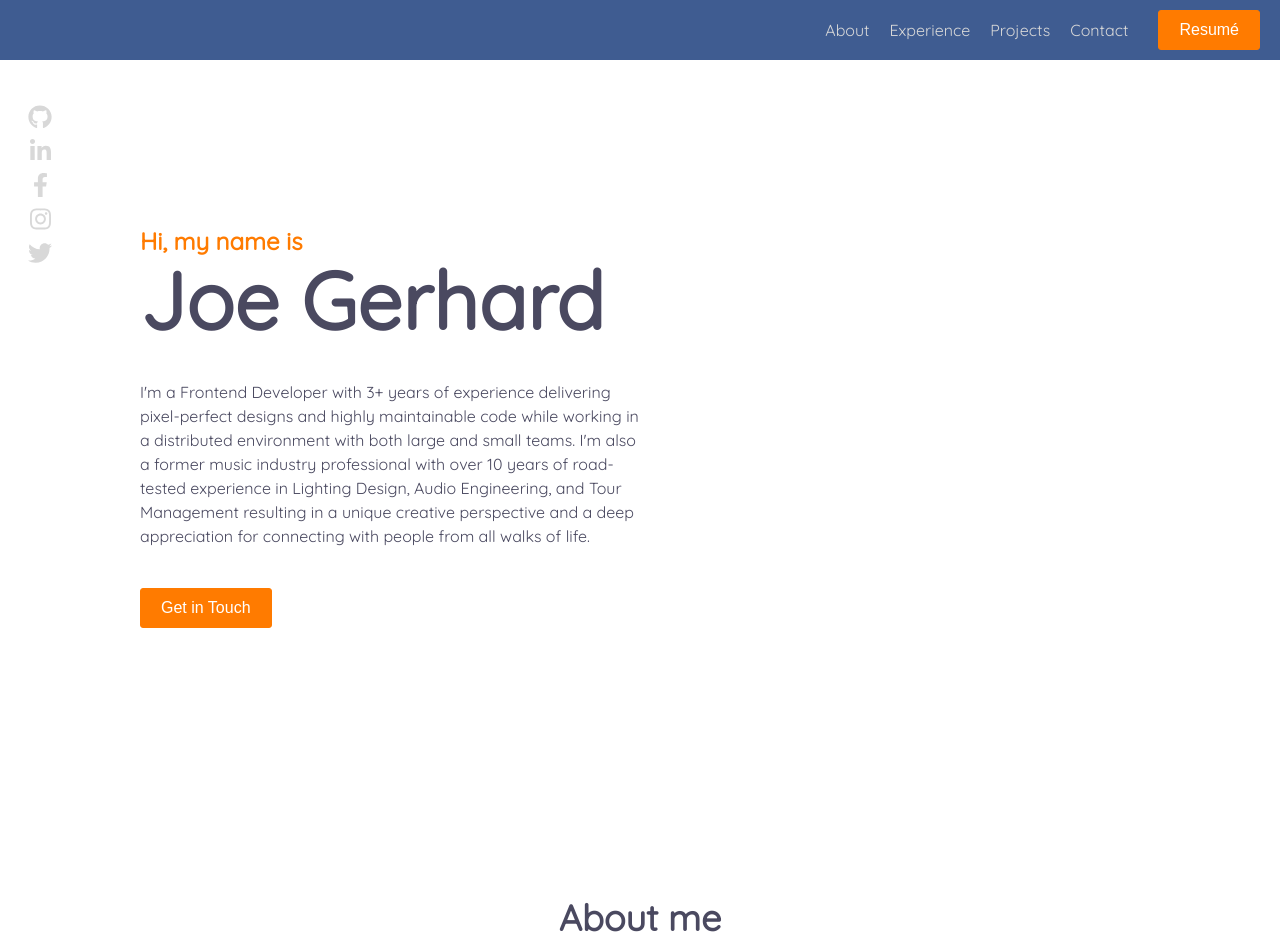
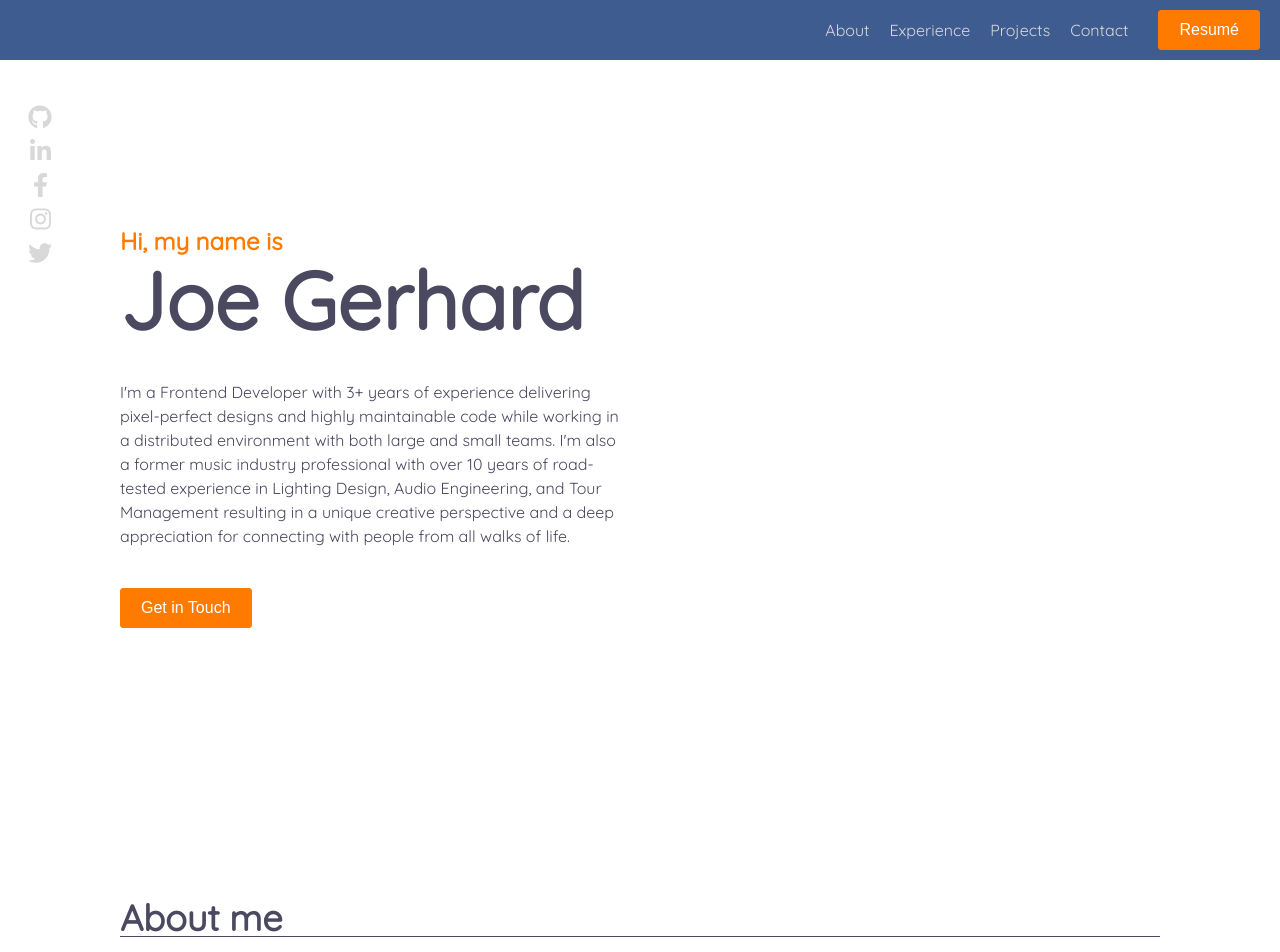
Before and after one commit to joe-gerhard/portfolio, a React (Create React App) app: page / in a window 1280 px wide. Shown: the top 952 px of the page. Built offline with nearby package versions, Linux system fonts and the light colour scheme.

Commit message:
Update section header styles and convert everything to box-sizing: border-box

```diff
--- a/src/components/AboutSection/AboutSection.jsx
+++ b/src/components/AboutSection/AboutSection.jsx
@@ -1,5 +1,6 @@
 import React, { useState, useEffect } from "react";
 import { StyledAboutSection, Text, Card, ImageContainer } from "./styles";
+import { H2 } from "../../styles";
 
 const AboutSection = ({ aboutRef, scrollY }) => {
     const [hover, setHover] = useState(false);
@@ -21,7 +22,7 @@ const AboutSection = ({ aboutRef, scrollY }) => {
 
     return (
         <StyledAboutSection ref={aboutRef}>
-            <h2>About me</h2>
+            <H2>About me</H2>
             <Card
                 onMouseEnter={() => setHover(true)}
                 onMouseLeave={() => setHover(false)}
--- a/src/components/App/styles.js
+++ b/src/components/App/styles.js
@@ -8,15 +8,16 @@ export const StyledApp = styled.div`
 `;
 
 export const Sections = styled.div`
-    width: 80vw;
-    max-width: 1000px;
+    width: 100%;
+    max-width: 1200px;
     display: flex;
     flex-direction: column;
     align-items: center;
     justify-content: center;
     margin-top: 100px;
+    padding: 0 1.5rem;
 
-    @media (max-width: ${breakpoints.medium}) {
-        width: 85vw;
+    @media (min-width: ${breakpoints.medium}) {
+        padding: 0 5rem;
     }
 `;
--- a/src/components/ContactSection/ContactSection.jsx
+++ b/src/components/ContactSection/ContactSection.jsx
@@ -2,6 +2,7 @@ import React from "react";
 import { StyledContactSection } from "./styles";
 import Button from "../Button";
 import SocialBar from "../SocialBar";
+import { H2 } from "../../styles";
 
 const ContactSection = ({ contactRef }) => {
     const handleEmailMe = () => {
@@ -10,14 +11,16 @@ const ContactSection = ({ contactRef }) => {
 
     return (
         <StyledContactSection ref={contactRef}>
-            <h2>Contact</h2>
+            <H2 textAlign="center">Contact</H2>
             <SocialBar />
             <p>
                 I am actively seeking new work opportinities, so please feel
                 free to contact me any time. Looking forward to hearing from
                 you!
             </p>
-            <Button dark onClick={handleEmailMe}>Email</Button>
+            <Button dark onClick={handleEmailMe}>
+                Email
+            </Button>
         </StyledContactSection>
     );
 };
--- a/src/components/ContactSection/styles.js
+++ b/src/components/ContactSection/styles.js
@@ -6,16 +6,9 @@ export const StyledContactSection = styled(Section)(
     ({ theme }) => css`
         width: 100%;
 
-        h2 {
-            border-bottom: 1px solid ${theme.dark};
-            width: 100%;
-            text-align: center;
-        }
-
         p {
-            margin: 40px 0;
+            margin-bottom: 1.5rem;
             max-width: 500px;
-            text-align: center;
             line-height: 24px;
 
             @media (max-width: ${breakpoints.medium}) {
--- a/src/components/ExperienceSection/ExperienceSection.jsx
+++ b/src/components/ExperienceSection/ExperienceSection.jsx
@@ -7,13 +7,14 @@ import {
 } from "./styles";
 import Description from "./Description";
 import { JOBS } from "../../constants/jobs";
+import { H2 } from "../../styles";
 
 const ExperienceSection = ({ experienceRef }) => {
     const [selected, setSelected] = useState(0);
 
     return (
         <StyledExperienceSection ref={experienceRef}>
-            <h2>Experience</h2>
+            <H2>Experience</H2>
             <ExperienceWrapper>
                 <Buttons>
                     {JOBS.map((job, idx) => (
--- a/src/components/ExperienceSection/styles.js
+++ b/src/components/ExperienceSection/styles.js
@@ -10,22 +10,13 @@ export const StyledExperienceSection = styled(Section)(
             padding: 40px;
             line-height: 24px;
         }
-
-        h2 {
-            width: 70%;
-            border-bottom: 1px solid ${theme.dark};
-
-            @media (max-width: ${breakpoints.large}) {
-                width: 100%;
-            }
-        }
     `,
 );
 
 export const ExperienceWrapper = styled.div(
     ({ theme }) => css`
         display: flex;
-        width: 70%;
+        width: 100%;
         margin-top: 40px;
 
         @media (max-width: ${breakpoints.large}) {
--- a/src/components/ProjectsSection/ProjectsSection.jsx
+++ b/src/components/ProjectsSection/ProjectsSection.jsx
@@ -2,11 +2,12 @@ import React from "react";
 import { StyledProjectsSection } from "./styles";
 import { PROJECTS } from "../../constants/projects";
 import Project from "./Project";
+import { H2 } from "../../styles";
 
 const ProjectsSection = ({ projectsRef, scrollY }) => {
     return (
         <StyledProjectsSection ref={projectsRef}>
-            <h2>Projects</h2>
+            <H2>Projects</H2>
             {PROJECTS.map((project) => (
                 <Project
                     key={project.name}
--- a/src/components/ProjectsSection/styles.js
+++ b/src/components/ProjectsSection/styles.js
@@ -5,12 +5,6 @@ import { breakpoints } from "../../constants/breakpoints";
 export const StyledProjectsSection = styled(Section)(
     ({ theme }) => css`
         width: 100%;
-
-        & > h2 {
-            width: 100%;
-            padding-bottom: 5px;
-            border-bottom: 1px solid ${theme.dark};
-        }
 
         p {
             padding: 40px;
@@ -86,9 +80,9 @@ export const Description = styled.div(
         line-height: 20px;
         top: 30%;
         right: ${hover ? "20px" : "0"};
-        width: 50%;
+        width: 60%;
         z-index: 1;
-        padding: 40px;
+        padding: 5rem 2rem;
         background: ${theme.primary};
         color: ${theme.light};
         transition: 1s;
--- a/src/styles/globalStyle.js
+++ b/src/styles/globalStyle.js
@@ -7,6 +7,9 @@ export const reset = css`
    v4.0 | 20180602
    License: none (public domain)
 */
+    * {
+        box-sizing: border-box;
+    }
 
     *:focus {
         outline: none;
--- a/src/styles/index.js
+++ b/src/styles/index.js
@@ -16,3 +16,12 @@ export const Section = styled.section(
         }
     `,
 );
+
+export const H2 = styled.h2(
+    ({ theme, textAlign }) => css`
+        text-align: ${textAlign ? textAlign : "left"};
+        width: 100%;
+        border-bottom: 1px solid ${theme.dark};
+        margin-bottom: 1.5rem;
+    `,
+);
```
